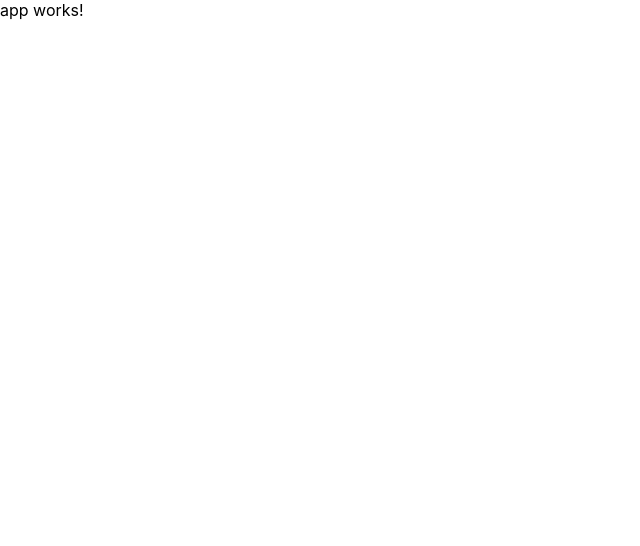
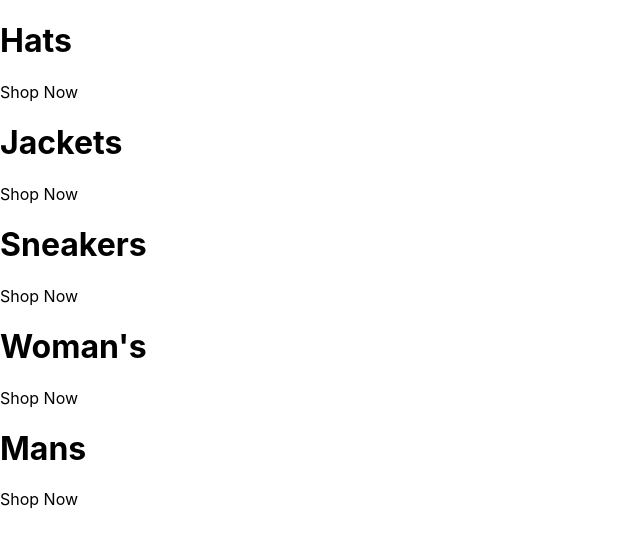
Before and after one commit to mikuhann/i-commerce, a React (Create React App) app: page / in a window 1280 px wide. Shown: the top 546 px of the page, without its empty margins (0-640 px from the left). Built offline with nearby package versions, Linux system fonts and the light colour scheme; the HTML template or start-up script is replaced by a standard one.

Commit message:
add scuffold homepage component

```diff
--- a/src/App.js
+++ b/src/App.js
@@ -1,11 +1,13 @@
 import React from 'react';
+
+import HomePage from './homepage.component';
 
 import './App.css';
 
 function App() {
   return (
     <div>
-      app works!
+      <HomePage />
     </div>
   );
 }
--- /dev/null
+++ b/src/homepage.component.jsx
@@ -0,0 +1,40 @@
+import React from 'react';
+
+const HomePage = () => (
+  <div className='homepage'>
+    <div className='directory-menu'>
+      <div className='menu-item'>
+        <div className='menu-content'>
+          <h1 className='menu-item-title'>Hats</h1>
+          <span className='menu-item-subtitle'>Shop Now</span>
+        </div>
+      </div>
+      <div className='menu-item'>
+        <div className='menu-content'>
+          <h1 className='menu-item-title'>Jackets</h1>
+          <span className='menu-item-subtitle'>Shop Now</span>
+        </div>
+      </div>
+      <div className='menu-item'>
+        <div className='menu-content'>
+          <h1 className='menu-item-title'>Sneakers</h1>
+          <span className='menu-item-subtitle'>Shop Now</span>
+        </div>
+      </div>
+      <div className='menu-item'>
+        <div className='menu-content'>
+          <h1 className='menu-item-title'>Woman's</h1>
+          <span className='menu-item-subtitle'>Shop Now</span>
+        </div>
+      </div>
+      <div className='menu-item'>
+        <div className='menu-content'>
+          <h1 className='menu-item-title'>Mans</h1>
+          <span className='menu-item-subtitle'>Shop Now</span>
+        </div>
+      </div>
+    </div>
+  </div>
+);
+
+export default HomePage;
```
